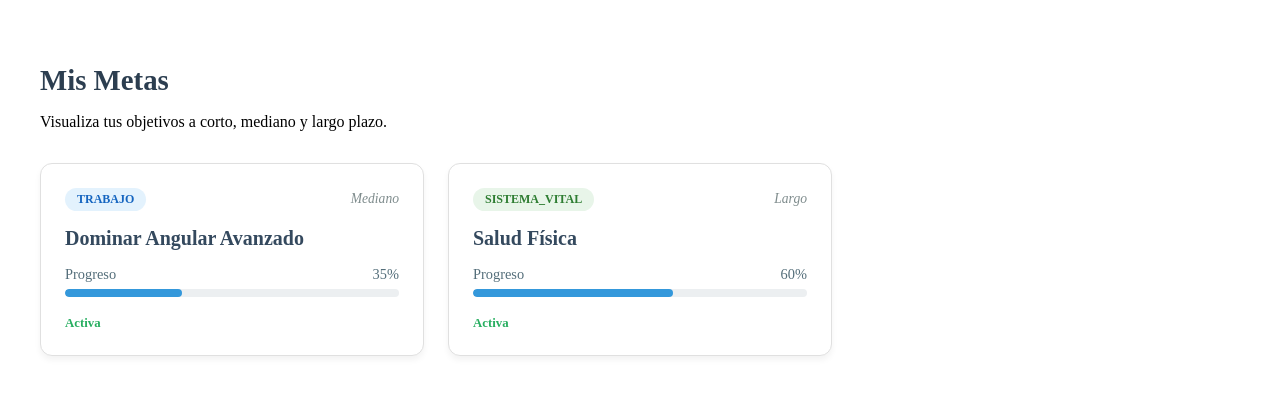
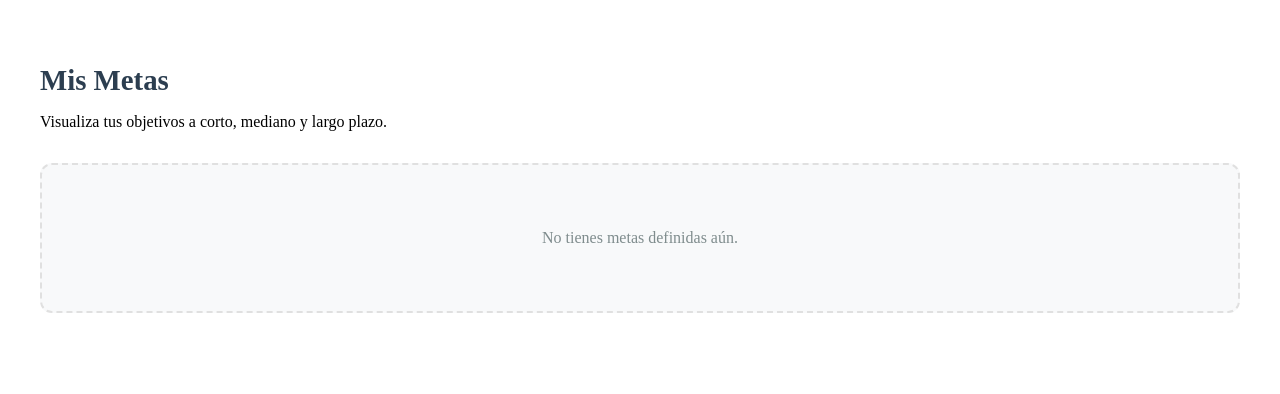
Before and after one commit to Giozar/time-planner-app, an Angular app in the folder timer-planner-frontend/: page /goals in a window 1280 px wide. Shown: the top 394 px of the page. Built offline with nearby package versions, Linux system fonts and the light colour scheme.

Commit message:
feat(timer-planner-frontend): implement providers service

```diff
--- a/timer-planner-frontend/src/app/app.config.ts
+++ b/timer-planner-frontend/src/app/app.config.ts
@@ -3,10 +3,13 @@ import { provideRouter } from '@angular/router';
 
 import { routes } from './app.routes';
 import { provideClientHydration, withEventReplay } from '@angular/platform-browser';
+import { LocalStorageService } from './core/providers/local-storage.service';
+import { DataProvider } from './core/providers/data.provider';
 
 export const appConfig: ApplicationConfig = {
   providers: [
     provideBrowserGlobalErrorListeners(),
-    provideRouter(routes), provideClientHydration(withEventReplay())
+    provideRouter(routes), provideClientHydration(withEventReplay()),
+    { provide: DataProvider, useClass: LocalStorageService }
   ]
 };
--- /dev/null
+++ b/timer-planner-frontend/src/app/core/providers/data.provider.ts
@@ -0,0 +1,22 @@
+import { Observable } from 'rxjs';
+import { Goal } from '../models/goal.model';
+import { Activity, SubActivity } from '../models/activity.model';
+import { DailyRecord } from '../models/daily-record.model';
+
+export abstract class DataProvider {
+  // Metas
+  abstract getGoals(): Observable<Goal[]>;
+  abstract saveGoals(goals: Goal[]): Observable<void>;
+
+  // Actividades
+  abstract getActivities(): Observable<Activity[]>;
+  abstract saveActivities(activities: Activity[]): Observable<void>;
+
+  // Subactividades
+  abstract getSubActivities(): Observable<SubActivity[]>;
+  abstract saveSubActivities(subActivities: SubActivity[]): Observable<void>;
+
+  // Registros
+  abstract getRecords(): Observable<DailyRecord[]>;
+  abstract saveRecords(records: DailyRecord[]): Observable<void>;
+}
--- /dev/null
+++ b/timer-planner-frontend/src/app/core/providers/local-storage.service.ts
@@ -0,0 +1,86 @@
+import { Injectable, Inject, PLATFORM_ID } from '@angular/core';
+import { isPlatformBrowser } from '@angular/common';
+import { Observable, of } from 'rxjs';
+import { DataProvider } from './data.provider';
+import { Goal } from '../models/goal.model';
+import { Activity, SubActivity } from '../models/activity.model';
+import { DailyRecord } from '../models/daily-record.model';
+
+@Injectable({
+  providedIn: 'root'
+})
+export class LocalStorageService extends DataProvider {
+
+  private readonly KEYS = {
+    GOALS: 'planner_goals',
+    ACTIVITIES: 'planner_activities',
+    SUB_ACTIVITIES: 'planner_sub_activities',
+    RECORDS: 'planner_records'
+  };
+
+  // Inyectamos el ID de la plataforma para saber si estamos en Server o Browser
+  constructor(@Inject(PLATFORM_ID) private platformId: Object) {
+    super();
+  }
+
+  // --- Helpers privados protegidos con SSR ---
+
+  private load<T>(key: string): T[] {
+    // Verificamos si estamos en el navegador
+    if (isPlatformBrowser(this.platformId)) {
+      const data = localStorage.getItem(key);
+      return data ? JSON.parse(data) : [];
+    }
+    // Si estamos en el servidor (SSR), retornamos vacío para no romper la app
+    return [];
+  }
+
+  private save<T>(key: string, data: T[]): void {
+    // Solo guardamos si estamos en el navegador
+    if (isPlatformBrowser(this.platformId)) {
+      localStorage.setItem(key, JSON.stringify(data));
+    }
+  }
+
+  // --- Implementación del Contrato (Igual que antes) ---
+
+  // Metas
+  getGoals(): Observable<Goal[]> {
+    return of(this.load<Goal>(this.KEYS.GOALS));
+  }
+
+  saveGoals(goals: Goal[]): Observable<void> {
+    this.save(this.KEYS.GOALS, goals);
+    return of(void 0);
+  }
+
+  // Actividades
+  getActivities(): Observable<Activity[]> {
+    return of(this.load<Activity>(this.KEYS.ACTIVITIES));
+  }
+
+  saveActivities(activities: Activity[]): Observable<void> {
+    this.save(this.KEYS.ACTIVITIES, activities);
+    return of(void 0);
+  }
+
+  // Subactividades
+  getSubActivities(): Observable<SubActivity[]> {
+    return of(this.load<SubActivity>(this.KEYS.SUB_ACTIVITIES));
+  }
+
+  saveSubActivities(subActivities: SubActivity[]): Observable<void> {
+    this.save(this.KEYS.SUB_ACTIVITIES, subActivities);
+    return of(void 0);
+  }
+
+  // Registros Historicos
+  getRecords(): Observable<DailyRecord[]> {
+    return of(this.load<DailyRecord>(this.KEYS.RECORDS));
+  }
+
+  saveRecords(records: DailyRecord[]): Observable<void> {
+    this.save(this.KEYS.RECORDS, records);
+    return of(void 0);
+  }
+}
--- a/timer-planner-frontend/src/app/core/services/planner.service.ts
+++ b/timer-planner-frontend/src/app/core/services/planner.service.ts
@@ -1,4 +1,5 @@
-import { Injectable, signal, computed } from '@angular/core';
+import { Injectable, signal, computed, inject, effect } from '@angular/core';
+import { DataProvider } from '../providers/data.provider'; // Importamos la abstracción, no la implementación
 import { Goal } from '../models/goal.model';
 import { Activity, SubActivity } from '../models/activity.model';
 import { DailyRecord } from '../models/daily-record.model';
@@ -7,84 +8,30 @@ import { DailyRecord } from '../models/daily-record.model';
   providedIn: 'root'
 })
 export class PlannerService {
+  // Inyectamos el contrato abstracto
+  private dataProvider = inject(DataProvider);
 
-  // --- ESTADO (Signals) ---
-
-  private goalsSignal = signal<Goal[]>([
-    {
-      id: 'g1',
-      title: 'Dominar Angular Avanzado',
-      type: 'trabajo',
-      horizon: 'mediano',
-      progress: 35,
-      status: 'activa',
-      createdAt: new Date()
-    },
-    {
-      id: 'g2',
-      title: 'Salud Física',
-      type: 'sistema_vital',
-      horizon: 'largo',
-      progress: 60,
-      status: 'activa',
-      createdAt: new Date()
-    }
-  ]);
-
-  private activitiesSignal = signal<Activity[]>([
-    {
-      id: 'a1',
-      goalId: 'g1',
-      title: 'Curso Server Side Rendering',
-      level: 'progreso',
-      type: 'compuesta',
-      totalTimeRequiredMin: 300,
-      allowedDays: 'L,M,X,J,V',
-      status: 'en_progreso'
-    },
-    {
-      id: 'a2',
-      goalId: 'g2',
-      title: 'Ejercicio Diario',
-      level: 'sistema',
-      type: 'simple',
-      totalTimeRequiredMin: 45,
-      allowedDays: 'L,M,X,J,V,S,D',
-      status: 'pendiente'
-    }
-  ]);
-
-  private subActivitiesSignal = signal<SubActivity[]>([
-    {
-      id: 's1',
-      activityId: 'a1',
-      title: 'Configurar entorno SSR',
-      estimatedDurationMin: 60,
-      scheduledDate: new Date().toISOString().split('T')[0],
-      status: 'completada'
-    },
-    {
-      id: 's2',
-      activityId: 'a1',
-      title: 'Crear servicio de Signals',
-      estimatedDurationMin: 45,
-      scheduledDate: new Date().toISOString().split('T')[0],
-      status: 'pendiente'
-    },
-    {
-      id: 's3',
-      activityId: 'a2',
-      title: 'Rutina de pesas',
-      estimatedDurationMin: 45,
-      scheduledDate: new Date().toISOString().split('T')[0],
-      status: 'pendiente'
-    }
-  ]);
-
+  // --- ESTADO (Signals inicializados vacíos) ---
+  private goalsSignal = signal<Goal[]>([]);
+  private activitiesSignal = signal<Activity[]>([]);
+  private subActivitiesSignal = signal<SubActivity[]>([]);
   private recordsSignal = signal<DailyRecord[]>([]);
 
-  // --- SELECTORES (Computed) ---
+  constructor() {
+    this.loadInitialData();
+  }
 
+  // --- Carga Inicial ---
+  private loadInitialData() {
+    // Como usamos LocalStorage (síncrono disfrazado de observable), esto es instantáneo.
+    // Con una API real, aquí manejaríamos estados de "loading".
+    this.dataProvider.getGoals().subscribe(data => this.goalsSignal.set(data));
+    this.dataProvider.getActivities().subscribe(data => this.activitiesSignal.set(data));
+    this.dataProvider.getSubActivities().subscribe(data => this.subActivitiesSignal.set(data));
+    this.dataProvider.getRecords().subscribe(data => this.recordsSignal.set(data));
+  }
+
+  // --- SELECTORES (Públicos) ---
   public goals = this.goalsSignal.asReadonly();
   public activities = this.activitiesSignal.asReadonly();
 
@@ -96,22 +43,32 @@ export class PlannerService {
   public todaysMetrics = computed(() => {
     const tasks = this.todaysTasks();
     const total = tasks.length;
-    const completed = tasks.filter(t => t.status === 'completada').length;
-
+    const completed = tasks.filter(t => t.status === 'completada').length; // Ojo: valor en español
     const percentage = total === 0 ? 0 : Math.round((completed / total) * 100);
 
-    return {
-      total,
-      completed,
-      percentage,
-      remaining: total - completed
-    };
+    return { total, completed, percentage, remaining: total - completed };
   });
 
-  // --- ACCIONES (Methods) ---
+  // --- ACCIONES (CRUD) ---
 
+  // 1. METAS
   addGoal(newGoal: Goal) {
+    // Actualizamos estado local (UI instantánea)
     this.goalsSignal.update(goals => [...goals, newGoal]);
+    // Persistimos
+    this.dataProvider.saveGoals(this.goalsSignal()).subscribe();
+  }
+
+  // 2. ACTIVIDADES
+  addActivity(newActivity: Activity) {
+    this.activitiesSignal.update(acts => [...acts, newActivity]);
+    this.dataProvider.saveActivities(this.activitiesSignal()).subscribe();
+  }
+
+  // 3. SUBACTIVIDADES (Tareas del día)
+  addSubActivity(newSub: SubActivity) {
+    this.subActivitiesSignal.update(subs => [...subs, newSub]);
+    this.dataProvider.saveSubActivities(this.subActivitiesSignal()).subscribe();
   }
 
   toggleTask(id: string) {
@@ -124,8 +81,11 @@ export class PlannerService {
         return t;
       })
     );
+    // Guardar cambios de estado
+    this.dataProvider.saveSubActivities(this.subActivitiesSignal()).subscribe();
   }
 
+  // 4. CIERRE DEL DÍA
   closeDay(notes: string) {
     const metrics = this.todaysMetrics();
     const tasks = this.todaysTasks();
@@ -147,13 +107,8 @@ export class PlannerService {
     };
 
     this.recordsSignal.update(records => [...records, newRecord]);
+    this.dataProvider.saveRecords(this.recordsSignal()).subscribe();
 
-    console.log('Day closed successfully:', newRecord);
     return newRecord;
   }
-
-  // --- Método para agregar metas (lo usaremos pronto) ---
-  addMeta(newGoal: Goal) {
-    this.goalsSignal.update(goals => [...goals, newGoal]);
-  }
 }
```
